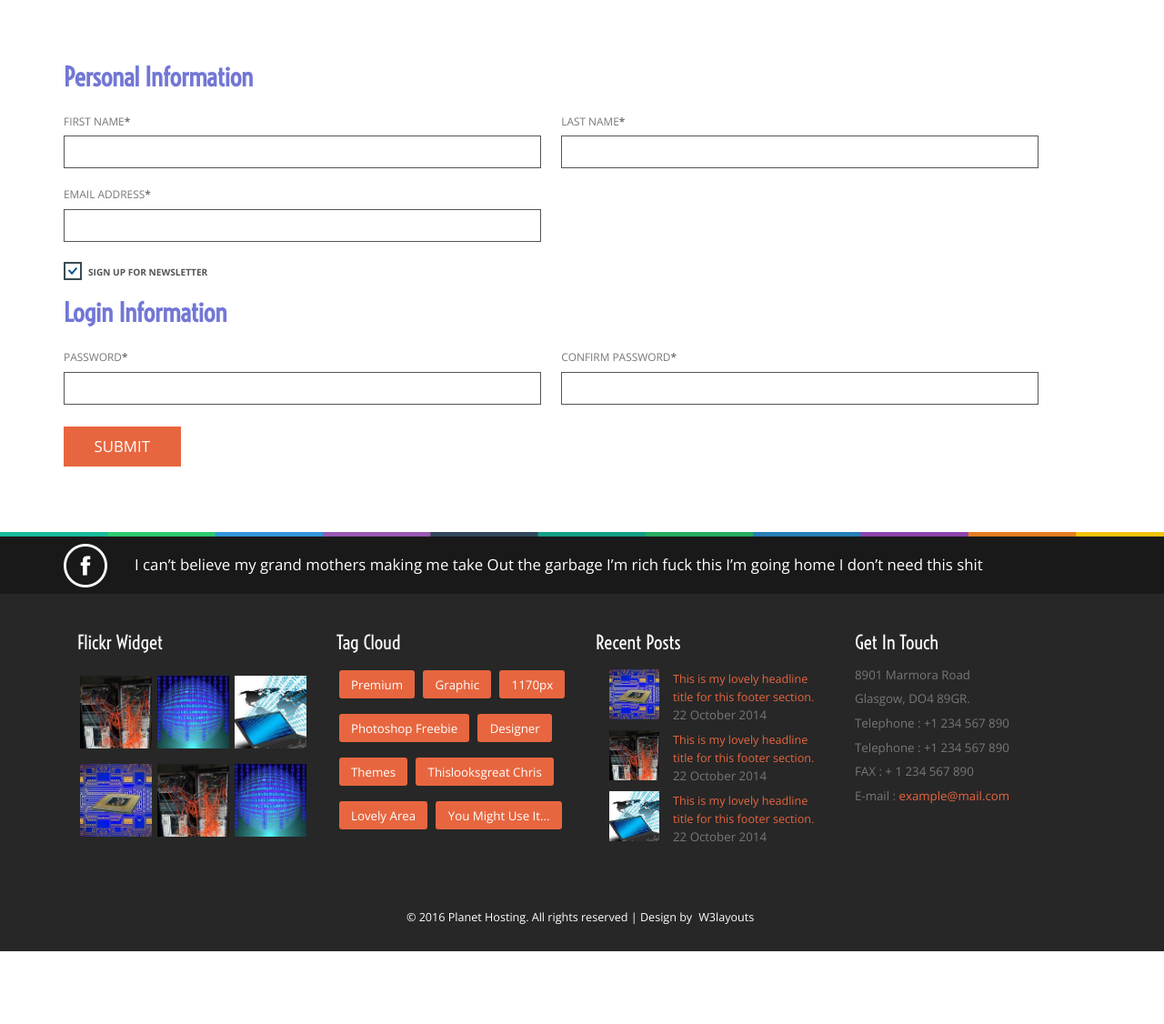
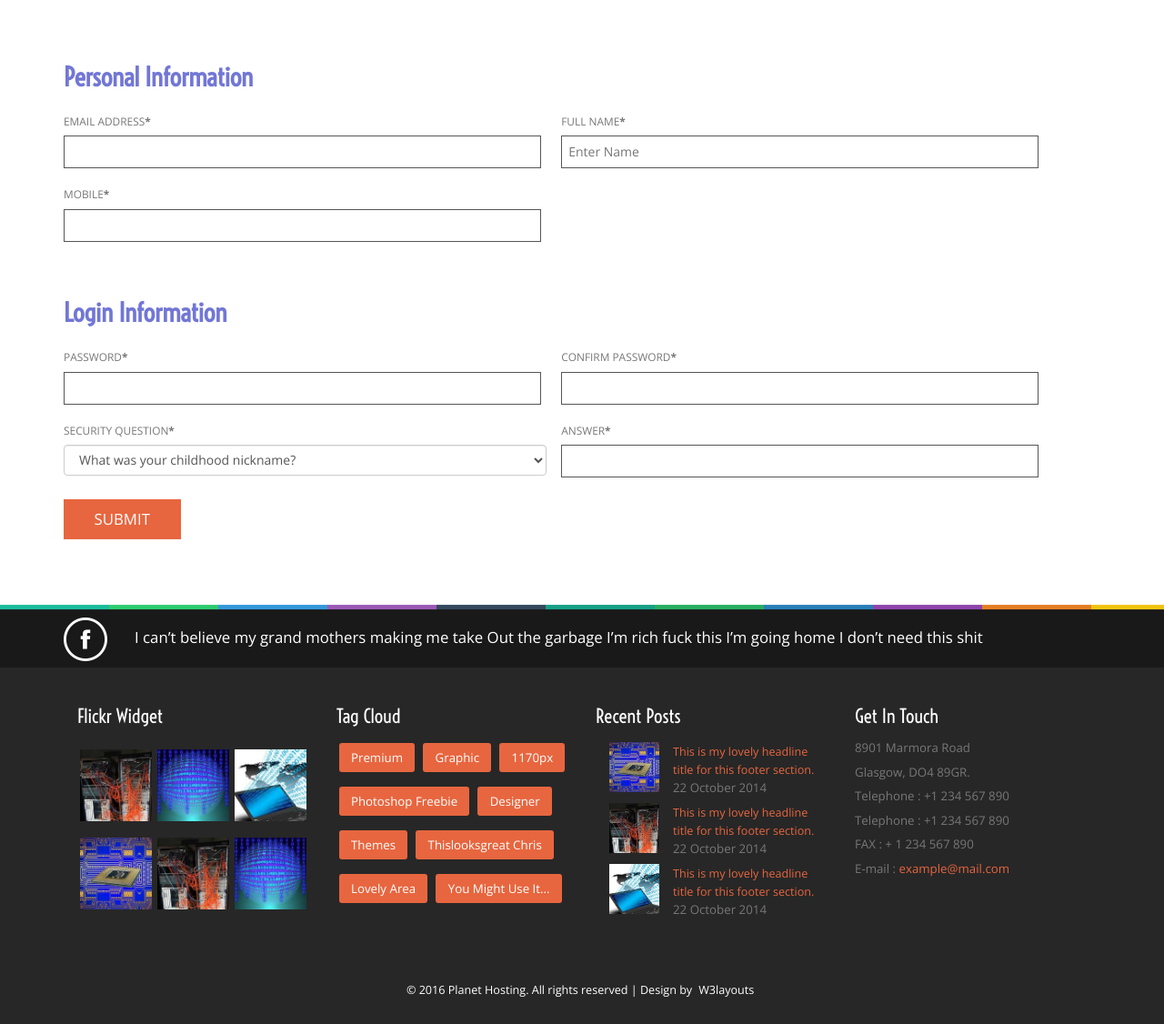
Before and after one commit to 8055danish/cedhosting, a PHP site: page /account.php in a window 1280 px wide. Shown: the part 138-1264 px from the top of the page at 91% size. Before the commit the page ends 1184 px from the top, so only its background shows below. Run offline with PHP 8.4, Linux system fonts and the light colour scheme; some libraries are stand-ins or nearby versions.

Commit message:
08Dec20 19:49

```diff
--- a/account.php
+++ b/account.php
@@ -1,49 +1,65 @@
 		<?php require "header.php"; ?>
 		<!---login--->
 		<div class="content">
+			<?php if($msg!=""): ?>
+			<div class="container text-center alert alert-danger alert-dismissible" role="alert"><?php echo $msg;$msg=""; ?>
+			</div>
+			<?php endif; ?>
+			<div class="container text-center alert alert-danger alert-dismissible hide" id="alert-div" role="alert">
+			</div>
 			<!-- registration -->
 			<div class="main-1">
 				<div class="container">
 					<div class="register">
-		  	  <form>
+						<form action="" method="POST" name="form1" onsubmit="return validateForm1()">
 							<div class="register-top-grid">
 								<h3>personal information</h3>
 								<div>
-						<span>First Name<label>*</label></span>
-						<input type="text">
+									<span>Email Address<label>*</label></span>
+									<input type="text" id="email" name="email">
 								</div>
 								<div>
-						<span>Last Name<label>*</label></span>
-						<input type="text">
+									<span>Full Name<label>*</label></span>
+									<input type="text" placeholder="Enter Name" id="name" name="name" onkeypress="return /[a-zA-Z\s]/i.test(event.key)">
 								</div>
 								<div>
-						 <span>Email Address<label>*</label></span>
-						 <input type="text">
+									<span>Mobile<label>*</label></span>
+									<input type="text" id="mobile" name="mobile" maxlength="10" onkeypress="return /[0-9]/i.test(event.key)">
 								</div>
 								<div class="clearfix"> </div>
-					   <a class="news-letter" href="#">
-						 <label class="checkbox"><input type="checkbox" name="checkbox" checked=""><i> </i>Sign Up for Newsletter</label>
-					   </a>
+								<a class="news-letter" href="#"></a>
 							</div>
 							<div class="register-bottom-grid">
 								<h3>login information</h3>
 								<div>
 									<span>Password<label>*</label></span>
-								<input type="password">
+									<input type="password" id="password" name="password">
 								</div>
 								<div>
 									<span>Confirm Password<label>*</label></span>
-								<input type="password">
+									<input type="password" id="cpassword" name="cpassword">
+								</div>
+								<div>
+									<span>Security Question<label>*</label></span>
+									<select class="form-control" name="select" id="select">
+										<option>What was your childhood nickname?</option>
+										<option>-What is the name of your favourite childhood friend?</option>
+										<option>What was your favourite place to visit as a child?</option>
+										<option>What was your dream job as a child?</option>
+										<option>What is your favourite teacher's nickname?</option>
+									</select>
+								</div>
+								<div>
+									<span>Answer<label>*</label></span>
+									<input id="sinput" name="sinput" type="text">
 								</div>
 							</div>
-				</form>
 							<div class="clearfix"> </div>
 							<div class="register-but">
-				   <form>
-					   <input type="submit" value="submit">
+								<input type="submit" name="register" value="submit">
 								<div class="clearfix"> </div>
+							</div>
 						</form>
-				</div>
 					</div>
 				</div>
 			</div>
--- /dev/null
+++ b/class/blog.php
@@ -0,0 +1,3 @@
+class blog{
+
+}
--- /dev/null
+++ b/class/order.php
@@ -0,0 +1,3 @@
+class order{
+
+}
--- /dev/null
+++ b/class/product.php
@@ -0,0 +1,3 @@
+class product{
+
+}
--- /dev/null
+++ b/class/user.php
@@ -0,0 +1,56 @@
+<?php
+class user{
+	function register($email,$name,$mobile,$password,$select,$sinput){
+		include "dbcon.php";
+		$database = new Database();
+		$db = $database->getConnection();
+		$user_check_query = "SELECT `email`,`mobile` FROM `tbl_user` WHERE email LIKE '%".$email."%' OR mobile='".$mobile."' LIMIT 1";
+		$stmt = $db->prepare($user_check_query);
+		$stmt->execute();
+		$user = $stmt->fetch(PDO::FETCH_ASSOC);
+        if ($user) { // if user exists
+        	if (strcasecmp($user['email'],$email)=="0") {
+        		return "Email already exists";
+        	}
+        	if ($user['mobile']==$mobile) {
+        		return "Mobile number already exist";
+        	}
+        }
+        $query = "INSERT INTO `tbl_user`(`email`, `name`, `mobile`, `password`, `security_question`, `security_answer`) VALUES ('".$email."','".$name."','".$mobile."','".$password."','".$select."','".$sinput."')";
+        $stmt = $db->prepare($query);
+        $stmt->execute();
+        return "Registration Successful";
+
+	}
+
+	function login($email,$password){
+		include "dbcon.php";
+		$database = new Database();
+		$db = $database->getConnection();
+		$user_check_query = "SELECT * FROM `tbl_user` WHERE `email` LIKE '%".$email."%' AND `password`='".$password."' LIMIT 1";
+		$stmt = $db->prepare($user_check_query);
+		$stmt->execute();
+		$user = $stmt->fetch(PDO::FETCH_ASSOC);
+
+		if(strcasecmp($user['email'],$email)=='0' and $user['password']==$password and $user['email_approved']=='0' and $user['phone_approved']=='0') {
+			return "Email & Phone Number is not verified yet";
+		}
+
+		else if(strcasecmp($user['email'],$email)=="0" and $user['password']==$password and $user['email_approved']=='1' || $user['phone_approved']=='1') {
+			if(isset($_POST['check'])){
+				setcookie('email',$user_name,time()+60*60*7);
+				setcookie('password',$password,time()+60*60*7);
+			}
+			$_SESSION['login'] = "true";
+			$_SESSION['user_id'] = $user['id'];
+			$_SESSION['name'] = $user['name'];
+			header("location:index.php");
+		}
+
+		else{
+			return "Email or Password Incorrect";
+		}
+	}
+
+}
+?>
--- a/contact.php
+++ b/contact.php
@@ -27,7 +27,6 @@
 						<textarea type="text"  onfocus="this.value = '';" onblur="if (this.value == '') {this.value = 'Message...';}" required="">Message...</textarea>
 						<input type="submit" value="Submit" >
 						<input type="reset" value="Clear" >
-
 					</form>
 				</div>
 				<div class="clearfix"> </div>
--- a/css/mycss.css
+++ b/css/mycss.css
@@ -4,3 +4,6 @@
 .navbar-brand-right{
 	color:#585CA7;
 }
+.form-control{
+	width:97%;
+}
--- a/css/style.css
+++ b/css/style.css
@@ -1563,7 +1563,7 @@ a.button4:hover {
 	display: block;
 	text-transform: uppercase;
 }
-.register-top-grid input[type="text"], .register-bottom-grid input[type="password"] {
+.register-top-grid input[type="text"], .register-bottom-grid input[type="password"],input[type="text"] {
 	border: 1px solid #555;
 	outline-color:#FD9F3E;
 	width: 96%;
@@ -1641,7 +1641,7 @@ a.button4:hover {
 .register-but{
 	margin-top:1em;
 }
-.register-but form input[type="submit"] {
+.register-but input[type="submit"] {
 	background: #e7663f;
 	color: #FFF;
 	font-size: 1.2em;
--- a/header.php
+++ b/header.php
@@ -1,3 +1,29 @@
+<?php session_start(); ?>
+<?php
+include "class/user.php";
+$msg="";
+if(isset($_POST['register'])){
+	$email = $_POST['email'];
+	$name = $_POST['name'];
+	$mobile = $_POST['mobile'];
+	$password = $_POST['password'];
+	$cpassword = $_POST['cpassword'];
+	$select = $_POST['select'];
+	$sinput = $_POST['sinput'];
+
+	$user = new user();
+	$msg = $user->register($email,$name,$mobile,$password,$select,$sinput);
+
+}
+if(isset($_POST['login'])){
+  $username = trim($_POST['email']," ");
+  $password = $_POST['password'];
+  $User = new user();
+  $msg = $User->login($username,$password);
+  echo $msg;
+}
+
+ ?>
 <?php $current_file_name = basename($_SERVER['PHP_SELF']);?>
 <!DOCTYPE HTML>
 <html>
@@ -16,26 +42,29 @@
 	<link href='//fonts.googleapis.com/css?family=Voltaire' rel='stylesheet' type='text/css'>
 	<link href='//fonts.googleapis.com/css?family=Open+Sans:400,300,300italic,400italic,600,600italic,700,700italic,800,800italic' rel='stylesheet' type='text/css'>
 	<link rel="stylesheet" href="https://pro.fontawesome.com/releases/v5.10.0/css/all.css" integrity="sha384-AYmEC3Yw5cVb3ZcuHtOA93w35dYTsvhLPVnYs9eStHfGJvOvKxVfELGroGkvsg+p" crossorigin="anonymous"/>
+	<script src="https://stackpath.bootstrapcdn.com/bootstrap/4.5.2/js/bootstrap.min.js" integrity="sha384-B4gt1jrGC7Jh4AgTPSdUtOBvfO8shuf57BaghqFfPlYxofvL8/KUEfYiJOMMV+rV" crossorigin="anonymous"></script>
 	<!---fonts-->
 	<!--script-->
+	<script src="js/jquery-1.11.1.min.js"></script>
 	<script src="js/modernizr.custom.97074.js"></script>
 	<script src="js/jquery.chocolat.js"></script>
+	<script src="js/myjsfunction.js"></script>
 	<link rel="stylesheet" href="css/chocolat.css" type="text/css" media="screen">
 	<link rel="stylesheet" href="css/mycss.css" type="text/css" media="screen">
 	<!--lightboxfiles-->
-	<script type="text/javascript">
+	<!-- <script type="text/javascript">
 		$(function() {
 			$('.team a').Chocolat();
 		});
-	</script>
+	</script>	 -->
 	<script type="text/javascript" src="js/jquery.hoverdir.js"></script>
-	<script type="text/javascript">
+	<!-- <script type="text/javascript">
 		$(function() {
 
 			$(' #da-thumbs > li ').each( function() { $(this).hoverdir(); } );
 
 		});
-	</script>
+	</script> -->
 	<!--script-->
 </head>
 <body>
--- /dev/null
+++ b/js/myjsfunction.js
@@ -0,0 +1,62 @@
+function validateForm1(){
+	if ( document.forms["form1"]["email"].value== "") {
+		$("#alert-div").removeClass("hide");
+		$("#alert-div").text("Email is Required");
+		$("#email").focus();
+		return false;
+	}
+	if (document.forms["form1"]["email"].value !="") {
+		var re = /^[a-zA-Z0-9._-]+@[a-zA-Z0-9-]+\.[a-zA-Z]{2,4}$/i.test($("#email").val());
+		if(!re){
+			$("#alert-div").removeClass("hide");
+			$("#alert-div").text("Email must be valid");
+			$("#email").focus();
+			return false;
+		}
+	}
+	if ( document.forms["form1"]["name"].value== "") {
+		$("#alert-div").removeClass("hide");
+		$("#alert-div").text("Name must be filled out");
+		$("#name").focus();
+		return false;
+	}
+	if ( document.forms["form1"]["mobile"].value== "") {
+		$("#alert-div").removeClass("hide");
+		$("#alert-div").text("Mobile Number must be filled out");
+		$("#mobile").focus();
+		return false;
+	}
+	if ( document.forms["form1"]["password"].value== "") {
+		$("#alert-div").removeClass("hide");
+		$("#alert-div").text("Password must be filled out");
+		$("#password").focus();
+		return false;
+	}
+	if ( document.forms["form1"]["cpassword"].value== "") {
+		$("#alert-div").removeClass("hide");
+		$("#alert-div").text("Confirm Password must be filled out");
+		$("#cpassword").focus();
+		return false;
+	}
+	if ( document.forms["form1"]["password"].value != document.forms["form1"]["cpassword"].value) {
+		$("#alert-div").removeClass("hide");
+		$("#alert-div").text("Both Password must be same");
+		$("#password").focus();
+		return false;
+	}
+	if (document.forms["form1"]["password"].value !="") {
+		var re = /(?=.*\d)(?=.*[a-z])(?=.*[A-Z]).{8,}$/i.test($("#password").val());
+		if(!re){
+			$("#alert-div").removeClass("hide");
+			$("#alert-div").text("Password must contains atleast 1 lower,1 upper letter,1 number and length should be 8 ");
+			$("#password").focus();
+			return false;
+		}
+	}
+	if ($("#sinput").val()=="") {
+		$("#alert-div").removeClass("hide");
+		$("#alert-div").text("Security Answer must be filled");
+		$("#sinput").focus();
+		return false;
+	}
+}
```
Also changed, not shown: class/dbcon.php (added, +23 -0 lines), login.php (+5 -4 lines), Class/Blog.php (deleted), Class/Dbcon.php (deleted), Class/Order.php (deleted), Class/Product.php (deleted), Class/User.php (deleted). Lines whose indentation alone changed are shown as unchanged.
